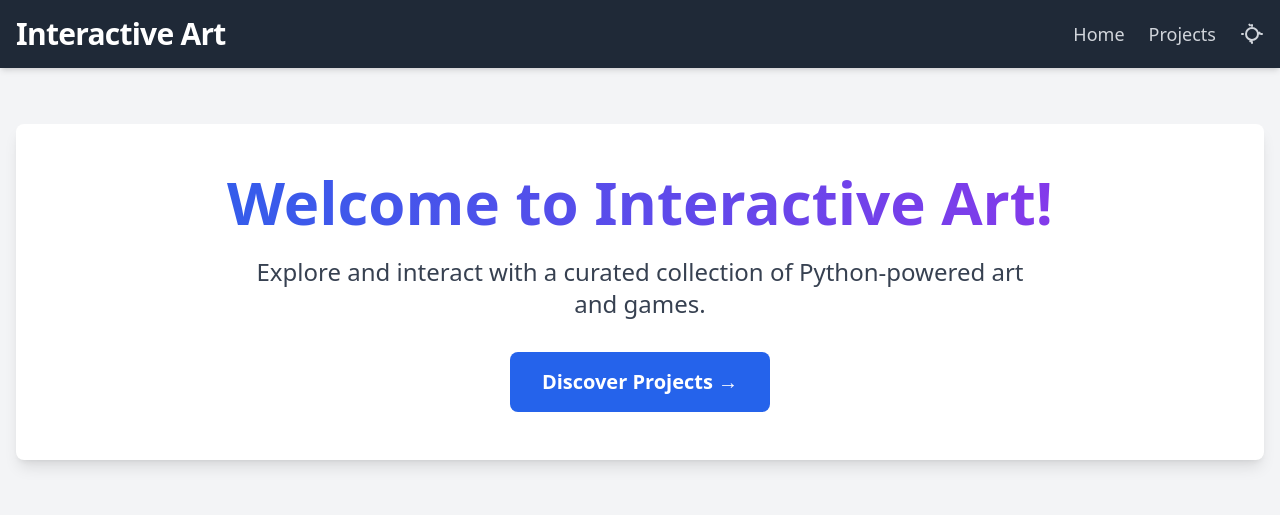
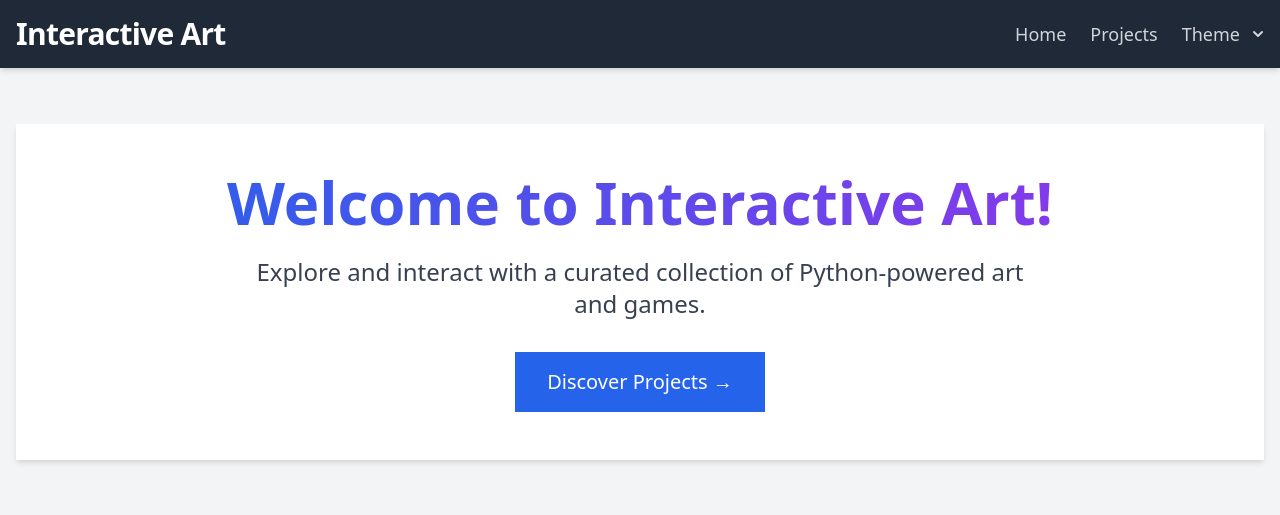
Before and after one commit to JS0208/interactive-art-project, a Flask app: page / in a window 1280 px wide. Shown: the top 515 px of the page. Run offline with Flask 3, Linux system fonts and the light colour scheme; some libraries are stand-ins or nearby versions.

Commit message:
Complete Brick Breaker and Snake games; Implement multi-theme system; Fix arrow key scrolling; Enhance UI/UX for corporate feel

```diff
--- a/templates/base.html
+++ b/templates/base.html
@@ -1,5 +1,5 @@
 <!doctype html>
-<html lang="en" class="light">
+<html lang="en" class="theme-default">
 <head>
     <meta charset="utf-8">
     <meta name="viewport" content="width=device-width, initial-scale=1">
@@ -8,43 +8,115 @@
     <script src="https://cdn.tailwindcss.com"></script>
     <style type="text/tailwindcss">
         @layer base {
+            /* Default Theme (Light) */
+            .theme-default {
+                --color-bg-primary: #f3f4f6; /* gray-100 */
+                --color-text-primary: #1f2937; /* gray-900 */
+                --color-card-bg: #ffffff;
+                --color-card-shadow: #e5e7eb; /* gray-200 */
+                --color-nav-bg: #1f2937; /* gray-900 */
+                --color-nav-text: #d1d5db; /* gray-300 */
+                --color-nav-hover-text: #ffffff;
+                --color-btn-primary-bg: #2563eb; /* blue-600 */
+                --color-btn-primary-hover-bg: #1d4ed8; /* blue-700 */
+                --color-btn-primary-text: #ffffff;
+                --color-btn-secondary-bg: #d1d5db; /* gray-300 */
+                --color-btn-secondary-hover-bg: #9ca3af; /* gray-400 */
+                --color-btn-secondary-text: #1f2937; /* gray-900 */
+            }
+
+            /* Dark Theme */
+            .theme-dark {
+                --color-bg-primary: #1f2937; /* gray-900 */
+                --color-text-primary: #f3f4f6; /* gray-100 */
+                --color-card-bg: #374151; /* gray-700 */
+                --color-card-shadow: #111827; /* gray-900 */
+                --color-nav-bg: #111827; /* gray-900 */
+                --color-nav-text: #9ca3af; /* gray-400 */
+                --color-nav-hover-text: #ffffff;
+                --color-btn-primary-bg: #3b82f6; /* blue-500 */
+                --color-btn-primary-hover-bg: #2563eb; /* blue-600 */
+                --color-btn-primary-text: #ffffff;
+                --color-btn-secondary-bg: #4b5563; /* gray-600 */
+                --color-btn-secondary-hover-bg: #6b7280; /* gray-500 */
+                --color-btn-secondary-text: #f3f4f6; /* gray-100 */
+            }
+
+            /* Corporate Blue Theme */
+            .theme-corporate-blue {
+                --color-bg-primary: #e0f2f7; /* light blue */
+                --color-text-primary: #0f172a; /* slate-900 */
+                --color-card-bg: #ffffff;
+                --color-card-shadow: #bfdbfe; /* blue-200 */
+                --color-nav-bg: #1e3a8a; /* blue-900 */
+                --color-nav-text: #bfdbfe; /* blue-200 */
+                --color-nav-hover-text: #ffffff;
+                --color-btn-primary-bg: #1d4ed8; /* blue-700 */
+                --color-btn-primary-hover-bg: #1e40af; /* blue-800 */
+                --color-btn-primary-text: #ffffff;
+                --color-btn-secondary-bg: #93c5fd; /* blue-300 */
+                --color-btn-secondary-hover-bg: #60a5fa; /* blue-400 */
+                --color-btn-secondary-text: #1e3a8a; /* blue-900 */
+            }
+
+            /* Apply variables */
             body {
-                @apply bg-gray-100 text-gray-900;
-            }
-            .dark body {
-                @apply bg-gray-900 text-gray-100;
+                background-color: var(--color-bg-primary);
+                color: var(--color-text-primary);
             }
             .card {
-                @apply bg-white shadow-lg rounded-lg;
+                background-color: var(--color-card-bg);
+                box-shadow: 0 4px 6px -1px rgba(0, 0, 0, 0.1), 0 2px 4px -1px rgba(0, 0, 0, 0.06); /* default shadow */
+                border-color: var(--color-card-shadow); /* use shadow color for border */
             }
-            .dark .card {
-                @apply bg-gray-800 shadow-xl;
+            .navbar {
+                background-color: var(--color-nav-bg);
+            }
+            .nav-link {
+                color: var(--color-nav-text);
+            }
+            .nav-link:hover {
+                color: var(--color-nav-hover-text);
             }
             .btn-primary {
-                @apply bg-blue-600 hover:bg-blue-700 text-white font-bold py-2 px-4 rounded-lg transition duration-300 ease-in-out;
+                background-color: var(--color-btn-primary-bg);
+                color: var(--color-btn-primary-text);
             }
-            .dark .btn-primary {
-                @apply bg-blue-700 hover:bg-blue-800;
+            .btn-primary:hover {
+                background-color: var(--color-btn-primary-hover-bg);
             }
             .btn-secondary {
-                @apply bg-gray-300 hover:bg-gray-400 text-gray-800 font-bold py-2 px-4 rounded-lg transition duration-300 ease-in-out;
+                background-color: var(--color-btn-secondary-bg);
+                color: var(--color-btn-secondary-text);
             }
-            .dark .btn-secondary {
-                @apply bg-gray-700 hover:bg-gray-600 text-gray-200;
+            .btn-secondary:hover {
+                background-color: var(--color-btn-secondary-hover-bg);
             }
         }
     </style>
 </head>
 <body class="font-sans leading-normal tracking-normal transition-colors duration-300">
-    <nav class="bg-gray-800 p-4 shadow-md">
+    <nav class="navbar p-4 shadow-md">
         <div class="container mx-auto flex justify-between items-center">
             <a class="text-white text-3xl font-extrabold tracking-tight" href="/">Interactive Art</a>
             <div class="flex items-center space-x-6">
-                <a class="text-gray-300 hover:text-white text-lg transition-colors duration-200" href="/">Home</a>
-                <a class="text-gray-300 hover:text-white text-lg transition-colors duration-200" href="/projects">Projects</a>
-                <button id="theme-toggle" class="text-gray-300 hover:text-white text-lg transition-colors duration-200 focus:outline-none">
-                    <svg class="w-6 h-6" fill="none" stroke="currentColor" viewBox="0 0 24 24" xmlns="http://www.w3.org/2000/svg"><path stroke-linecap="round" stroke-linejoin="round" stroke-width="2" d="M12 3v1m0 16v1m9-9h1M3 12H2m8.042-8.67l-.707-.707M10.95 18.67l-.707.707m8.67-8.042l.707-.707M18.67 10.95l.707.707M18 12a6 6 0 11-12 0 6 6 0 0112 0z"></path></svg>
-                </button>
+                <a class="nav-link text-lg transition-colors duration-200" href="/">Home</a>
+                <a class="nav-link text-lg transition-colors duration-200" href="/projects">Projects</a>
+                <div class="relative inline-block text-left">
+                    <button id="theme-dropdown-button" type="button" class="nav-link text-lg focus:outline-none flex items-center" aria-expanded="true" aria-haspopup="true">
+                        Theme
+                        <svg class="-mr-1 ml-2 h-5 w-5" xmlns="http://www.w3.org/2000/svg" viewBox="0 0 20 20" fill="currentColor" aria-hidden="true">
+                            <path fill-rule="evenodd" d="M5.293 7.293a1 1 0 011.414 0L10 10.586l3.293-3.293a1 1 0 111.414 1.414l-4 4a1 1 0 01-1.414 0l-4-4a1 1 0 010-1.414z" clip-rule="evenodd" />
+                        </svg>
+                    </button>
+                    <div id="theme-dropdown-menu" class="origin-top-right absolute right-0 mt-2 w-48 rounded-md shadow-lg bg-white dark:bg-gray-800 ring-1 ring-black ring-opacity-5 focus:outline-none hidden" role="menu" aria-orientation="vertical" aria-labelledby="theme-dropdown-button" tabindex="-1">
+                        <div class="py-1" role="none">
+                            <button class="block w-full text-left px-4 py-2 text-sm text-gray-700 dark:text-gray-200 hover:bg-gray-100 dark:hover:bg-gray-700" role="menuitem" tabindex="-1" id="theme-default">Default (Light)</button>
+                            <button class="block w-full text-left px-4 py-2 text-sm text-gray-700 dark:text-gray-200 hover:bg-gray-100 dark:hover:bg-gray-700" role="menuitem" tabindex="-1" id="theme-dark">Dark</button>
+                            <button class="block w-full text-left px-4 py-2 text-sm text-gray-700 dark:text-gray-200 hover:bg-gray-100 dark:hover:bg-gray-700" role="menuitem" tabindex="-1" id="theme-corporate-blue">Corporate Blue</button>
+                        </div>
+                    </div>
+                </div>
             </div>
         </div>
     </nav>
@@ -54,30 +126,47 @@
     </div>
 
     <script>
-        const themeToggle = document.getElementById('theme-toggle');
         const htmlElement = document.documentElement;
+        const themeDropdownButton = document.getElementById('theme-dropdown-button');
+        const themeDropdownMenu = document.getElementById('theme-dropdown-menu');
 
-        // Check for saved theme preference
-        const currentTheme = localStorage.getItem('theme');
-        if (currentTheme) {
-            htmlElement.classList.add(currentTheme);
+        // Initialize theme from localStorage or system preference
+        const savedTheme = localStorage.getItem('theme');
+        if (savedTheme) {
+            htmlElement.className = savedTheme;
         } else if (window.matchMedia && window.matchMedia('(prefers-color-scheme: dark)').matches) {
-            // Default to system preference if no theme saved
-            htmlElement.classList.add('dark');
+            htmlElement.className = 'theme-dark';
         } else {
-            htmlElement.classList.add('light');
+            htmlElement.className = 'theme-default';
         }
 
-        themeToggle.addEventListener('click', () => {
-            if (htmlElement.classList.contains('light')) {
-                htmlElement.classList.remove('light');
-                htmlElement.classList.add('dark');
-                localStorage.setItem('theme', 'dark');
-            } else {
-                htmlElement.classList.remove('dark');
-                htmlElement.classList.add('light');
-                localStorage.setItem('theme', 'light');
+        // Toggle dropdown visibility
+        themeDropdownButton.addEventListener('click', () => {
+            themeDropdownMenu.classList.toggle('hidden');
+        });
+
+        // Hide dropdown when clicking outside
+        window.addEventListener('click', (event) => {
+            if (!themeDropdownButton.contains(event.target) && !themeDropdownMenu.contains(event.target)) {
+                themeDropdownMenu.classList.add('hidden');
             }
+        });
+
+        // Theme selection logic
+        document.getElementById('theme-default').addEventListener('click', () => {
+            htmlElement.className = 'theme-default';
+            localStorage.setItem('theme', 'theme-default');
+            themeDropdownMenu.classList.add('hidden');
+        });
+        document.getElementById('theme-dark').addEventListener('click', () => {
+            htmlElement.className = 'theme-dark';
+            localStorage.setItem('theme', 'theme-dark');
+            themeDropdownMenu.classList.add('hidden');
+        });
+        document.getElementById('theme-corporate-blue').addEventListener('click', () => {
+            htmlElement.className = 'theme-corporate-blue';
+            localStorage.setItem('theme', 'theme-corporate-blue');
+            themeDropdownMenu.classList.add('hidden');
         });
     </script>
 </body>
```
Also changed, not shown: templates/project_detail.html (+19 -4 lines), app.py (line endings or trailing spaces), static/brick_breaker.js (line endings or trailing spaces), static/snake_game.js (line endings or trailing spaces).
